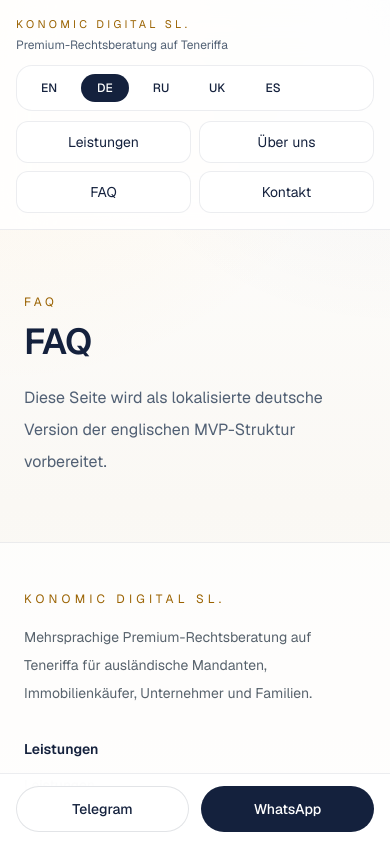
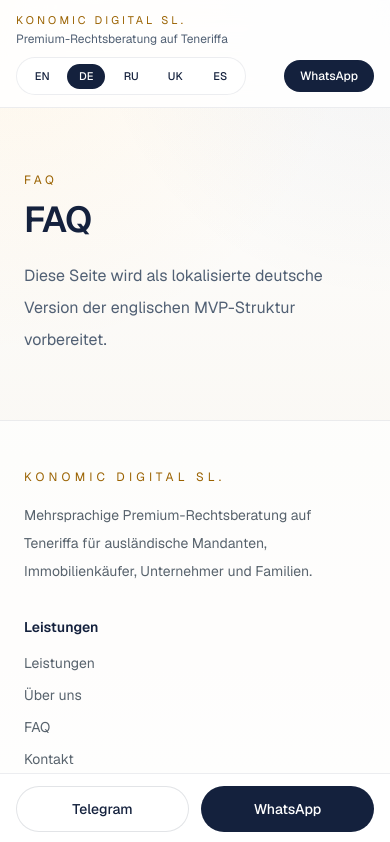
Before and after one commit to heaodoff/konomic, a Next.js app in the folder konomic-site/: page /de/faq in a window 390 px wide. Shown: the top 842 px of the page. Built offline with nearby package versions, Linux system fonts and the light colour scheme.

Commit message:
Collapse sticky mobile header

```diff
--- a/konomic-site/src/components/SiteShell.tsx
+++ b/konomic-site/src/components/SiteShell.tsx
@@ -10,11 +10,11 @@ export function SiteShell({ children, locale = 'en' }: { children: ReactNode; lo
   return (
     <div className="min-h-screen pb-24 text-[#14213d] md:pb-0">
       <header className="sticky top-0 z-30 border-b border-[#14213d]/8 bg-[rgba(255,255,255,0.84)] backdrop-blur-xl">
-        <div className="mx-auto max-w-7xl px-4 py-4 sm:px-6 lg:px-10 lg:py-5">
-          <div className="flex items-start justify-between gap-4">
+        <div className="mx-auto max-w-7xl px-4 py-3 sm:px-6 lg:px-10 lg:py-5">
+          <div className="flex items-start justify-between gap-3 sm:gap-4">
             <Link href={`/${locale}`} className="flex min-w-0 flex-col">
-              <span className="text-[11px] uppercase tracking-[0.3em] text-[#9a6200] sm:text-xs sm:tracking-[0.35em]">Konomic Digital SL.</span>
-              <span className="mt-1 text-xs text-[#516074] sm:text-sm">{copy.brandTagline}</span>
+              <span className="text-[11px] uppercase tracking-[0.28em] text-[#9a6200] sm:text-xs sm:tracking-[0.35em]">Konomic Digital SL.</span>
+              <span className="mt-0.5 line-clamp-1 text-xs text-[#516074] sm:mt-1 sm:text-sm">{copy.brandTagline}</span>
             </Link>
 
             <div className="flex items-center gap-3">
@@ -51,13 +51,13 @@ export function SiteShell({ children, locale = 'en' }: { children: ReactNode; lo
             <a href={telegramUrl} target="_blank" rel="noopener noreferrer" className="ui-link-soft">Telegram</a>
           </div>
 
-          <div className="mt-3 flex flex-col gap-2.5 md:hidden">
-            <div className="flex flex-wrap gap-2 rounded-2xl border border-[#14213d]/8 bg-white/88 p-2">
+          <div className="mt-2.5 flex items-center justify-between gap-2 md:hidden">
+            <div className="flex min-w-0 flex-wrap gap-1.5 rounded-full border border-[#14213d]/8 bg-white/88 p-1.5">
               {locales.map((item) => (
                 <Link
                   key={item}
                   href={`/${item}`}
-                  className={`ui-button inline-flex min-w-[3rem] items-center justify-center rounded-full px-3 py-1.5 text-xs font-medium transition ${
+                  className={`ui-button inline-flex min-w-[2.4rem] items-center justify-center rounded-full px-2.5 py-1 text-[11px] font-medium transition ${
                     item === locale ? 'bg-[#14213d] text-white hover:text-white' : 'text-[#516074] hover:bg-[#14213d]/5'
                   }`}
                 >
@@ -66,12 +66,14 @@ export function SiteShell({ children, locale = 'en' }: { children: ReactNode; lo
               ))}
             </div>
 
-            <div className="grid grid-cols-2 gap-2 text-sm">
-              <Link href={`/${locale}/services`} className="ui-button ui-button-secondary rounded-xl border border-[#14213d]/8 bg-white/88 px-4 py-2.5 text-center text-[#47515a]">{copy.nav.services}</Link>
-              <Link href={`/${locale}/about`} className="ui-button ui-button-secondary rounded-xl border border-[#14213d]/8 bg-white/88 px-4 py-2.5 text-center text-[#47515a]">{copy.nav.about}</Link>
-              <Link href={`/${locale}/faq`} className="ui-button ui-button-secondary rounded-xl border border-[#14213d]/8 bg-white/88 px-4 py-2.5 text-center text-[#47515a]">{copy.nav.faq}</Link>
-              <Link href={`/${locale}/contact`} className="ui-button ui-button-secondary rounded-xl border border-[#14213d]/8 bg-white/88 px-4 py-2.5 text-center text-[#47515a]">{copy.nav.contact}</Link>
-            </div>
+            <a
+              href={whatsappUrl}
+              target="_blank"
+              rel="noopener noreferrer"
+              className="ui-button ui-button-primary inline-flex shrink-0 items-center justify-center rounded-full bg-[#14213d] px-4 py-2 text-xs font-medium text-white hover:bg-[#0d1528]"
+            >
+              WhatsApp
+            </a>
           </div>
         </div>
       </header>
```
